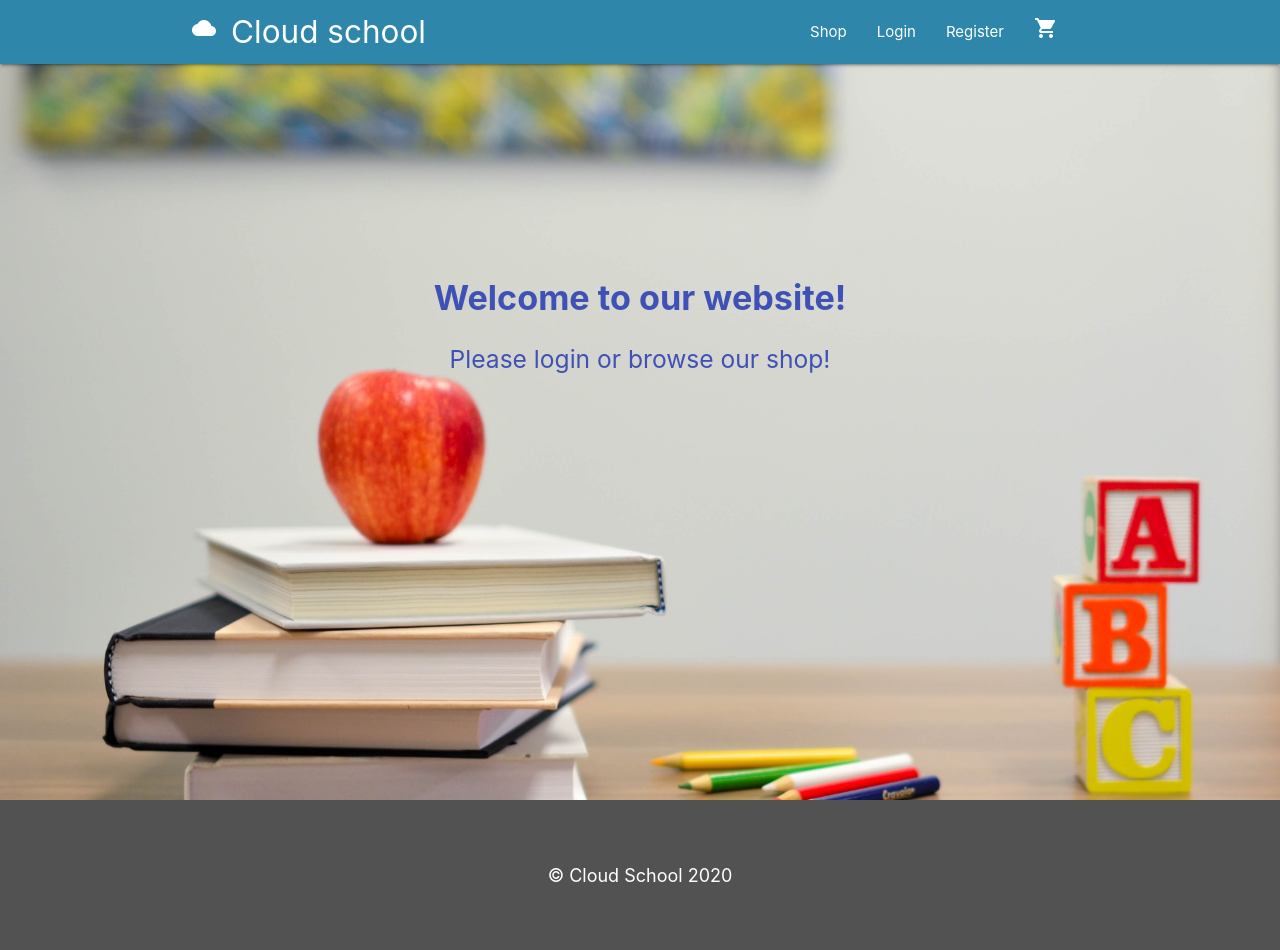
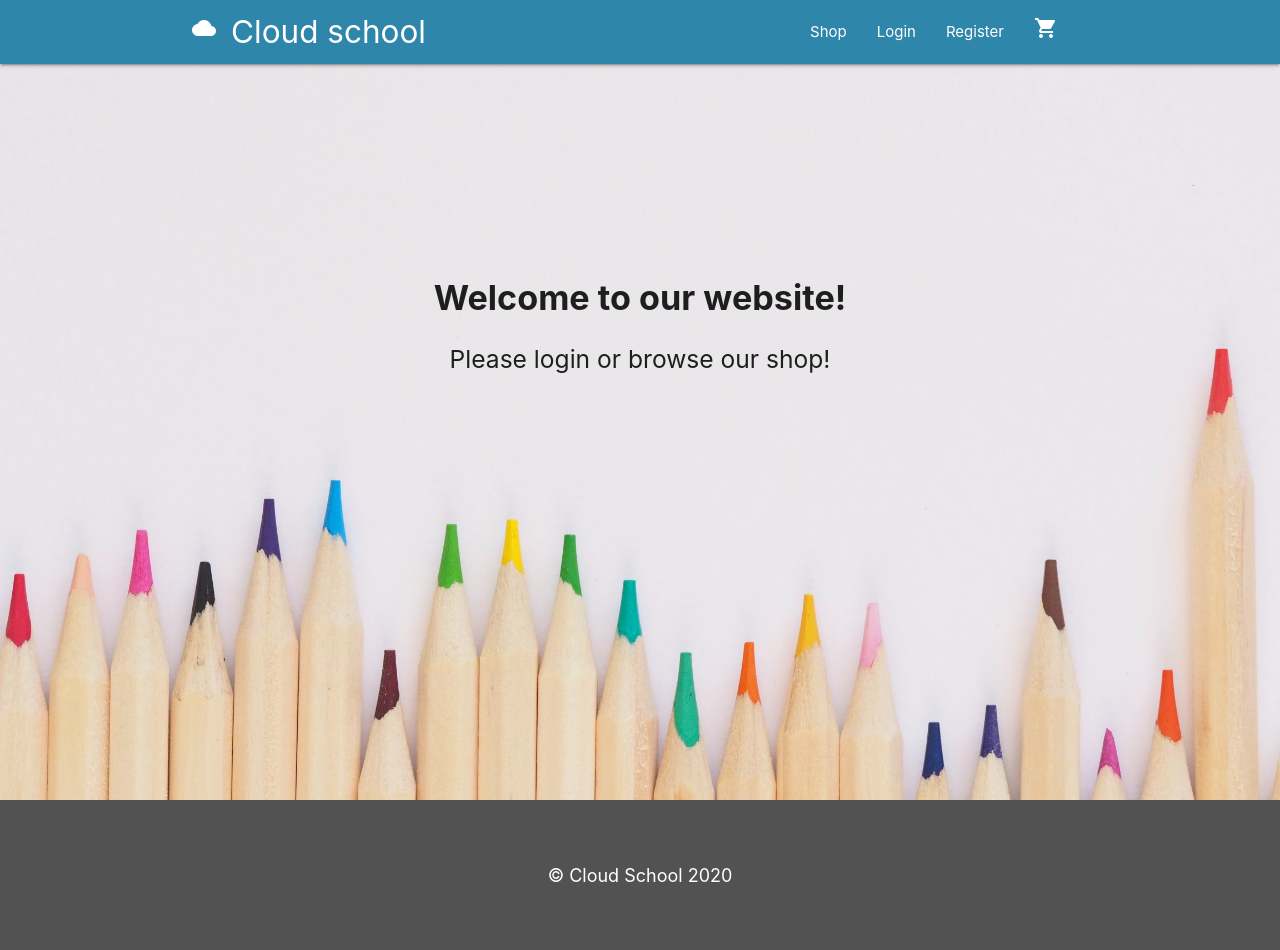
Before and after one commit to faithy80/fsd-project, a Django app: page / in a window 1280 px wide. Run offline with Django 3.2, Linux system fonts and the light colour scheme; some libraries are stand-ins or nearby versions.

Commit message:
Background picture and styling changed for the landing page.

```diff
--- a/home/templates/index.html
+++ b/home/templates/index.html
@@ -7,7 +7,7 @@
 
 {% block content %}
 
-<div class="callout indigo-text">
+<div class="callout">
     <h4>Welcome to our website!</h4>
 
     <h5>Please login or browse our shop!</h5>
--- a/static/css/style.css
+++ b/static/css/style.css
@@ -44,13 +44,11 @@
 }
 
 .background-picture {
-    background: url(/static/images/school.jpg);
-    background-repeat: no-repeat;
-    background-attachment: fixed;
-    background-size: cover;
+    background: url(/static/images/school.jpg) no-repeat center center fixed;
     -webkit-background-size: cover;
     -moz-background-size: cover;
     -o-background-size: cover;
+    background-size: cover;
 }
 
 
```
Also changed, not shown: static/images/school.jpg.
